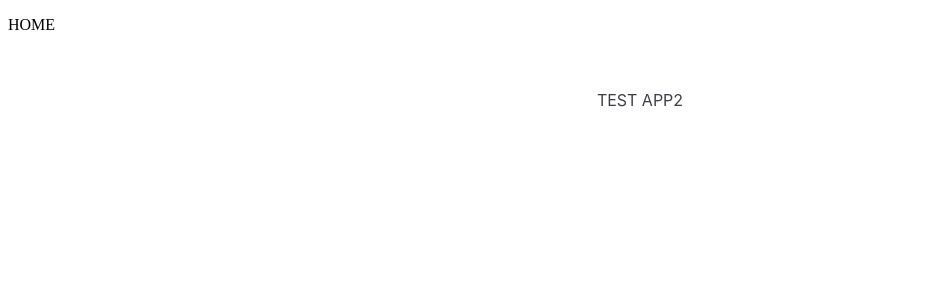
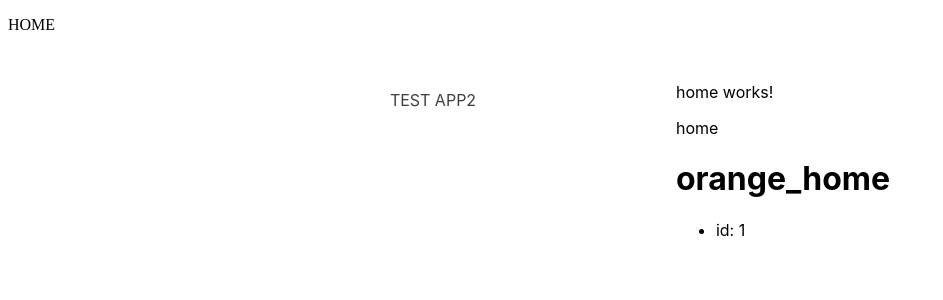
Before and after one commit to ppppppppply/EX, an Angular app: page / in a window 1280 px wide. Shown: the top 300 px of the page, without its empty margins (0-943 px from the left). Built offline with nearby package versions, Linux system fonts and the light colour scheme.

Commit message:
ADD interface

```diff
--- a/src/app/app.component.html
+++ b/src/app/app.component.html
@@ -180,6 +180,7 @@
 <main class="main">
   <div class="content">
     <p>TEST APP2</p>
+    <app-home></app-home>
   </div>
 </main>
 
--- a/src/app/app.component.ts
+++ b/src/app/app.component.ts
@@ -1,10 +1,11 @@
 import { Component } from '@angular/core';
 import { RouterOutlet } from '@angular/router';
+import { HomeComponent } from "./home/home.component";
 
 @Component({
   selector: 'app-root',
   standalone: true,
-  imports: [RouterOutlet],
+  imports: [RouterOutlet, HomeComponent],
   templateUrl: './app.component.html',
   styleUrl: './app.component.css'
 })
--- a/src/app/app.config.server.ts
+++ b/src/app/app.config.server.ts
@@ -1,6 +1,7 @@
 import { mergeApplicationConfig, ApplicationConfig } from '@angular/core';
 import { provideServerRendering } from '@angular/platform-server';
 import { appConfig } from './app.config';
+import { HomeComponent } from './home/home.component';
 
 const serverConfig: ApplicationConfig = {
   providers: [
--- a/src/app/home/home.component.html
+++ b/src/app/home/home.component.html
@@ -1 +1,8 @@
 <p>home works!</p>
+<p>{{title}} </p>
+<div>
+    <h1>{{home.home_name}} </h1>
+    <ul>
+        <li>id: {{home.home_code}} </li>
+    </ul>
+</div>
--- a/src/app/home/home.component.ts
+++ b/src/app/home/home.component.ts
@@ -1,3 +1,4 @@
+import { Home } from './home.service';
 import { Component } from '@angular/core';
 
 @Component({
@@ -8,5 +9,10 @@ import { Component } from '@angular/core';
   styleUrl: './home.component.css'
 })
 export class HomeComponent {
+  title = 'home';
 
+  home: Home = {
+    home_code: 1,
+    home_name: 'orange_home'
+  }
 }
```
Also changed, not shown: src/app/home/home.service.ts (added, +14 -0 lines), 1 other file (tests, documents, lock files or other folders).
